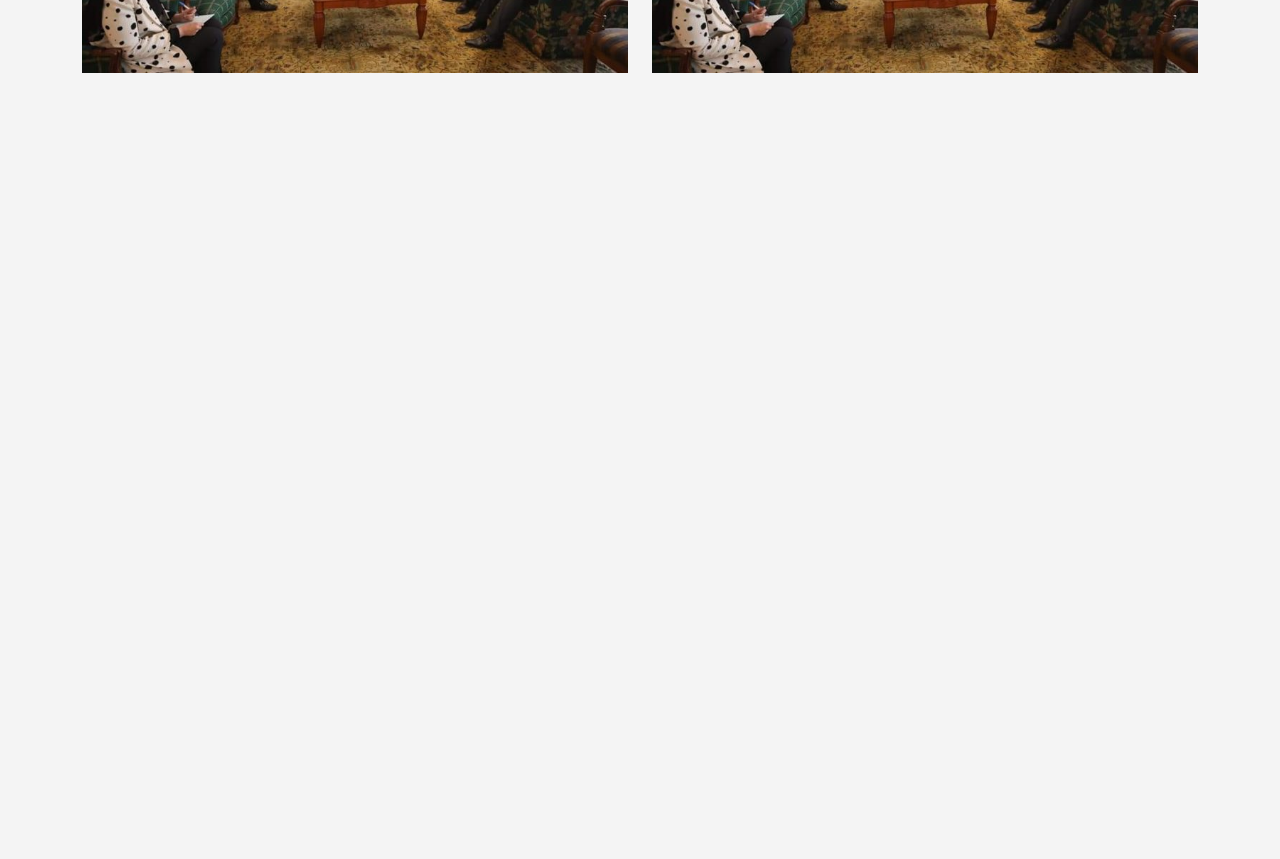
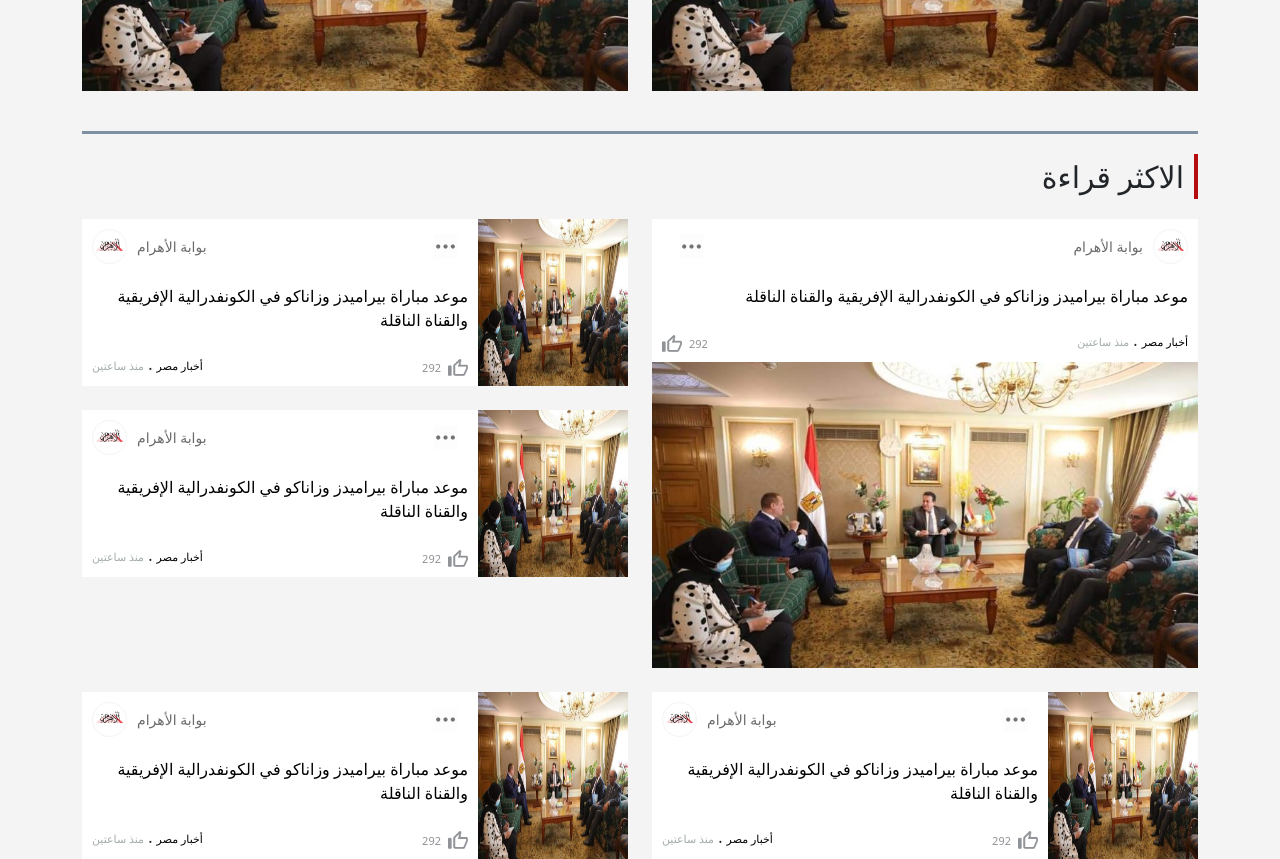
Before and after one commit to mwafy092/news-gate-landing-page, a Vue app: page / in a window 1280 px wide. Shown: the part 1780-2639 px from the top of the page. Before the commit the page ends 1853 px from the top, so only its background shows below. Built offline with nearby package versions, Linux system fonts and the light colour scheme.

Commit message:
add most read section

```diff
--- a/src/App.vue
+++ b/src/App.vue
@@ -2,17 +2,20 @@
     <div class="container">
         <NewsFeeds />
         <NewsForYou />
+        <MostRead />
     </div>
 </template>
 
 <script>
 import NewsFeeds from './components/NewsFeeds.vue';
 import NewsForYou from './components/NewsForYou.vue';
+import MostRead from './components/MostRead.vue';
 export default {
     name: 'App',
     components: {
         NewsFeeds,
         NewsForYou,
+        MostRead,
     },
 };
 </script>
--- /dev/null
+++ b/src/components/MostRead.vue
@@ -0,0 +1,216 @@
+<template>
+    <div class="section__title">
+        <span class="section__title__border"></span>
+        الاكثر قراءة
+    </div>
+    <div class="row g-4">
+        <div class="col-12 col-lg-6">
+            <div class="news__for__you">
+                <div class="news__for__you__text">
+                    <div class="news__for__you__text__title">
+                        <div class="news__for__you__title__source">
+                            <div class="news__for__you__img">
+                                <img src="../assets/ahramlogo.png" alt="" />
+                            </div>
+                            <p>بوابة الأهرام</p>
+                        </div>
+                        <img
+                            src="../assets/dotted-gray.jpeg"
+                            alt=""
+                            class="dotted__icon"
+                        />
+                    </div>
+                    <div class="news__for__you__main__text">
+                        موعد مباراة بيراميدز وزاناكو في الكونفدرالية الإفريقية
+                        والقناة الناقلة
+                    </div>
+                    <div class="news__for__you__footer">
+                        <div class="news__for__you__date">
+                            <span class="news__for__you__news__source"
+                                >أخبار مصر</span
+                            >
+                            .
+                            <span class="news__for__you__timing"
+                                >منذ ساعتين</span
+                            >
+                        </div>
+                        <div class="news__for__you__controller">
+                            <p>292</p>
+                            <img src="../assets/like-gray.png" alt="" />
+                        </div>
+                    </div>
+                </div>
+                <div class="news__for__you__image">
+                    <img src="../assets/news.jpeg" />
+                </div>
+            </div>
+        </div>
+        <div class="col-12 col-lg-6">
+            <div class="row g-4">
+                <div class="news__for__you news__for__you--h col-12">
+                    <div class="news__for__you__text">
+                        <div class="news__for__you__text__title">
+                            <div class="news__for__you__title__source">
+                                <div class="news__for__you__img">
+                                    <img src="../assets/ahramlogo.png" alt="" />
+                                </div>
+                                <p>بوابة الأهرام</p>
+                            </div>
+                            <img
+                                src="../assets/dotted-gray.jpeg"
+                                alt=""
+                                class="dotted__icon"
+                            />
+                        </div>
+                        <div class="news__for__you__main__text">
+                            موعد مباراة بيراميدز وزاناكو في الكونفدرالية
+                            الإفريقية والقناة الناقلة
+                        </div>
+                        <div class="news__for__you__footer">
+                            <div class="news__for__you__date">
+                                <span class="news__for__you__news__source"
+                                    >أخبار مصر</span
+                                >
+                                .
+                                <span class="news__for__you__timing"
+                                    >منذ ساعتين</span
+                                >
+                            </div>
+                            <div class="news__for__you__controller">
+                                <p>292</p>
+                                <img src="../assets/like-gray.png" alt="" />
+                            </div>
+                        </div>
+                    </div>
+                    <div class="news__for__you__image">
+                        <img src="../assets/news.jpeg" />
+                    </div>
+                </div>
+                <div class="news__for__you news__for__you--h col-12">
+                    <div class="news__for__you__text">
+                        <div class="news__for__you__text__title">
+                            <div class="news__for__you__title__source">
+                                <div class="news__for__you__img">
+                                    <img src="../assets/ahramlogo.png" alt="" />
+                                </div>
+                                <p>بوابة الأهرام</p>
+                            </div>
+                            <img
+                                src="../assets/dotted-gray.jpeg"
+                                alt=""
+                                class="dotted__icon"
+                            />
+                        </div>
+                        <div class="news__for__you__main__text">
+                            موعد مباراة بيراميدز وزاناكو في الكونفدرالية
+                            الإفريقية والقناة الناقلة
+                        </div>
+                        <div class="news__for__you__footer">
+                            <div class="news__for__you__date">
+                                <span class="news__for__you__news__source"
+                                    >أخبار مصر</span
+                                >
+                                .
+                                <span class="news__for__you__timing"
+                                    >منذ ساعتين</span
+                                >
+                            </div>
+                            <div class="news__for__you__controller">
+                                <p>292</p>
+                                <img src="../assets/like-gray.png" alt="" />
+                            </div>
+                        </div>
+                    </div>
+                    <div class="news__for__you__image">
+                        <img src="../assets/news.jpeg" />
+                    </div>
+                </div>
+            </div>
+        </div>
+
+        <div class="news__for__you news__for__you--h col-12 col-lg-6">
+            <div class="news__for__you__text">
+                <div class="news__for__you__text__title">
+                    <div class="news__for__you__title__source">
+                        <div class="news__for__you__img">
+                            <img src="../assets/ahramlogo.png" alt="" />
+                        </div>
+                        <p>بوابة الأهرام</p>
+                    </div>
+                    <img
+                        src="../assets/dotted-gray.jpeg"
+                        alt=""
+                        class="dotted__icon"
+                    />
+                </div>
+                <div class="news__for__you__main__text">
+                    موعد مباراة بيراميدز وزاناكو في الكونفدرالية الإفريقية
+                    والقناة الناقلة
+                </div>
+                <div class="news__for__you__footer">
+                    <div class="news__for__you__date">
+                        <span class="news__for__you__news__source"
+                            >أخبار مصر</span
+                        >
+                        .
+                        <span class="news__for__you__timing">منذ ساعتين</span>
+                    </div>
+                    <div class="news__for__you__controller">
+                        <p>292</p>
+                        <img src="../assets/like-gray.png" alt="" />
+                    </div>
+                </div>
+            </div>
+            <div class="news__for__you__image">
+                <img src="../assets/news.jpeg" />
+            </div>
+        </div>
+        <div class="news__for__you news__for__you--h col-12 col-lg-6">
+            <div class="news__for__you__text">
+                <div class="news__for__you__text__title">
+                    <div class="news__for__you__title__source">
+                        <div class="news__for__you__img">
+                            <img src="../assets/ahramlogo.png" alt="" />
+                        </div>
+                        <p>بوابة الأهرام</p>
+                    </div>
+                    <img
+                        src="../assets/dotted-gray.jpeg"
+                        alt=""
+                        class="dotted__icon"
+                    />
+                </div>
+                <div class="news__for__you__main__text">
+                    موعد مباراة بيراميدز وزاناكو في الكونفدرالية الإفريقية
+                    والقناة الناقلة
+                </div>
+                <div class="news__for__you__footer">
+                    <div class="news__for__you__date">
+                        <span class="news__for__you__news__source"
+                            >أخبار مصر</span
+                        >
+                        .
+                        <span class="news__for__you__timing">منذ ساعتين</span>
+                    </div>
+                    <div class="news__for__you__controller">
+                        <p>292</p>
+                        <img src="../assets/like-gray.png" alt="" />
+                    </div>
+                </div>
+            </div>
+            <div class="news__for__you__image">
+                <img src="../assets/news.jpeg" />
+            </div>
+        </div>
+    </div>
+</template>
+
+<script>
+export default {
+    name: 'MostRead',
+};
+</script>
+
+<style lang="scss">
+@import '../styles/most-read.scss';
+</style>
--- a/src/styles/news-for-you.scss
+++ b/src/styles/news-for-you.scss
@@ -6,8 +6,9 @@
 }
 .section__title {
     font-size: 30px;
-    border-top: 5px solid #7e90a1;
+    border-top: 3px solid #7e90a1;
     padding: 20px 0;
+    margin: 40px 0 0;
     .section__title__border {
         height: 10px;
         border: 2px solid #b50d0d;
```
Also changed, not shown: src/styles/most-read.scss (added).
